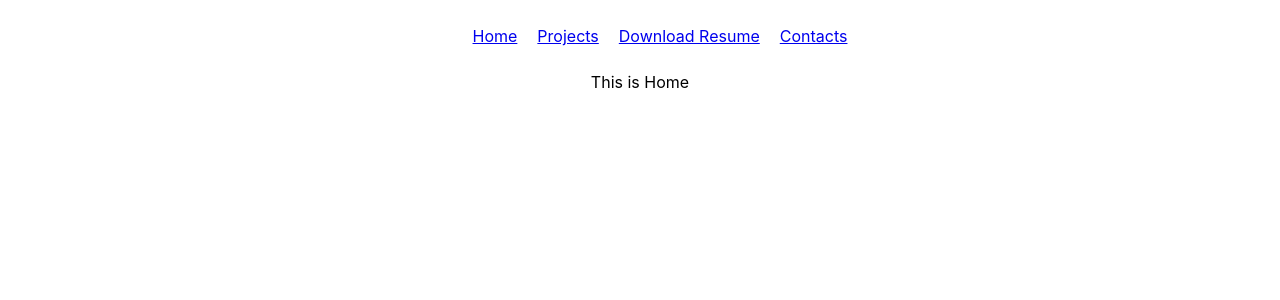
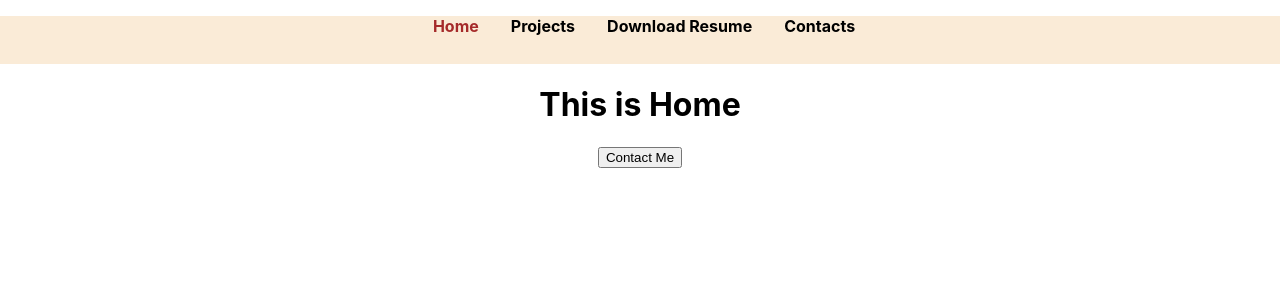
Before and after one commit to Sadia-hub/p1, a React (Create React App) app: page / in a window 1280 px wide. Shown: the top 300 px of the page. Built offline with nearby package versions, Linux system fonts and the light colour scheme.

Commit message:
Navlinks, Navigating Programmatically, No Match Routes

```diff
--- a/src/App.js
+++ b/src/App.js
@@ -4,22 +4,34 @@ import Home from './components/Home';
 import Contact from './components/Contact';
 import Resume from './components/Resume';
 import Projects from './components/Projects';
+import Page404 from './components/Page404';
 import Navbar from './components/Navbar';
 function App() {
   return (
     <div className="App">
       <Navbar/>
+
        {/* ensure that only one component is rendered at a time */}
       <Routes>
-        <Route path="/" element={ <Home /> }/>
-        <Route path="/projects" element={<Projects/>}/>
-        <Route path="/contact" element={<Contact/>}/>
-        <Route path="/resume" element={<Resume/>}/>
+
+        <Route path="/" element={ <Home /> } Active/>
+        <Route path="projects" element={<Projects/>}/>
+
+        <Route path="contact" element={<Contact/>}/>
+        <Route path="resume" element={<Resume/>}/>
+
+        <Route path='*' element={<Page404 />} />
 
       </Routes>
+
 
     </div>
   );
 }
 
 export default App;
+
+
+//Navlink
+//Navigating Programmatically
+//no match route
--- a/src/components/Contact.js
+++ b/src/components/Contact.js
@@ -1,5 +1,14 @@
+import {useNavigate} from 'react-router-dom';
+
 const Contact = () =>{
-    return <>This is Contact</>
+
+    const navigate = useNavigate();
+
+    return <>
+    This is Contact
+    {/* Clears the stack one step back */}
+    <button onClick={()=>{navigate(-1)}}>GO Back</button>
+    </>
 }
 
 export default Contact;
--- a/src/components/Home.js
+++ b/src/components/Home.js
@@ -1,5 +1,15 @@
+import { useNavigate } from "react-router-dom";
 const Home = () =>{
-    return <>This is Home</>
+
+    //used for navigating programmatically
+    const navigate = useNavigate();
+
+    return <>
+    <h1>This is Home</h1>
+    <button
+    onClick={()=>{navigate("/contact")}}
+    >Contact Me</button>
+    </>
 }
 
 export default Home;
--- a/src/components/Navbar.js
+++ b/src/components/Navbar.js
@@ -1,20 +1,21 @@
 import styles from '../navbar.module.css'
-import { Link } from 'react-router-dom';
+import { NavLink} from 'react-router-dom';
 
 const Navbar = () =>{
     return<nav>
-    <ul style={{listStyle:"none", display:"flex", marginInline:20, alignItems:"center",justifyContent:"center", textDecoration:"none"}}>
-        <li style={{margin:10, textDecoration:"none"}}>
-            <Link to="/"> Home </Link>
+    <ul>
+        <li>
+            {/* It can detect active links automatically unlike Links. You can add extra styling based on a.active */}
+            <NavLink to="/"> Home </NavLink>
         </li>
-        <li style={{margin:10}}>
-            <Link to="/projects"> Projects </Link>
+        <li>
+            <NavLink to="/projects"> Projects </NavLink>
         </li>
-        <li style={{margin:10}}>
-            <Link to="/resume"> Download Resume </Link>
+        <li>
+            <NavLink to="/resume"> Download Resume </NavLink>
         </li>
-        <li style={{margin:10}}>
-            <Link to="/contact"> Contacts </Link>
+        <li>
+            <NavLink to="/contact"> Contacts </NavLink>
         </li>
 
     </ul>
--- /dev/null
+++ b/src/components/Page404.js
@@ -0,0 +1,5 @@
+const Page404 = () =>{
+    return <h1>Page Not Found</h1>
+}
+
+export default Page404;
--- a/src/index.css
+++ b/src/index.css
@@ -11,3 +11,31 @@ code {
   font-family: source-code-pro, Menlo, Monaco, Consolas, 'Courier New',
     monospace;
 }
+
+nav{
+  margin-top: 0;
+  height: 3rem;
+  background-color: antiquewhite;
+}
+
+nav ul {
+  text-decoration: none;
+  list-style: none;
+  display: flex;
+  justify-content: center;
+
+}
+
+ul li a{
+  text-decoration: none;
+  font-weight: bolder;
+  color: black;
+  margin-right: 2rem;
+}
+
+
+ul li a.active{
+  text-decoration: none;
+  font-weight: bolder;
+  color: brown;
+}
```
